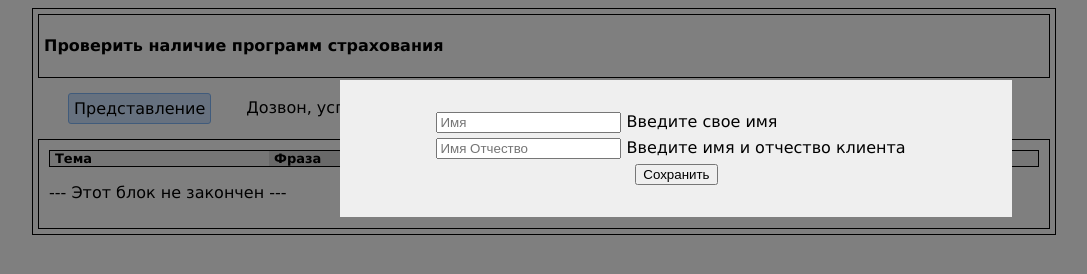
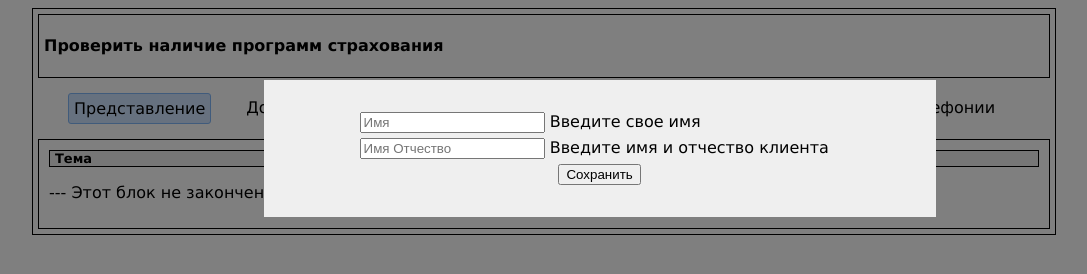
Before and after one commit to Mayday2020/tinkoff_test, a plain HTML site: page index.html in a window 1280 px wide. Shown: the whole page, without its empty margins (96-1183 px from the left). Drawn offline with Linux system fonts and the light colour scheme.

Commit message:
'first_commit_fixed'

```diff
--- a/script/script.js
+++ b/script/script.js
@@ -40,7 +40,6 @@ window.addEventListener('DOMContentLoaded', function (){
             if(target.classList.contains('popup-close')){
                 popUp.style.display = 'none';
             }
-
         });
     };
     popup();
--- a/styles/style.css
+++ b/styles/style.css
@@ -96,7 +96,7 @@
     position: fixed;
     text-align: center;
     width: 30rem;
-    left: 38%;
+    left: 32%;
     top: 10%;
     transform: translateX(-50px);
     padding: 2rem 6rem;
```
